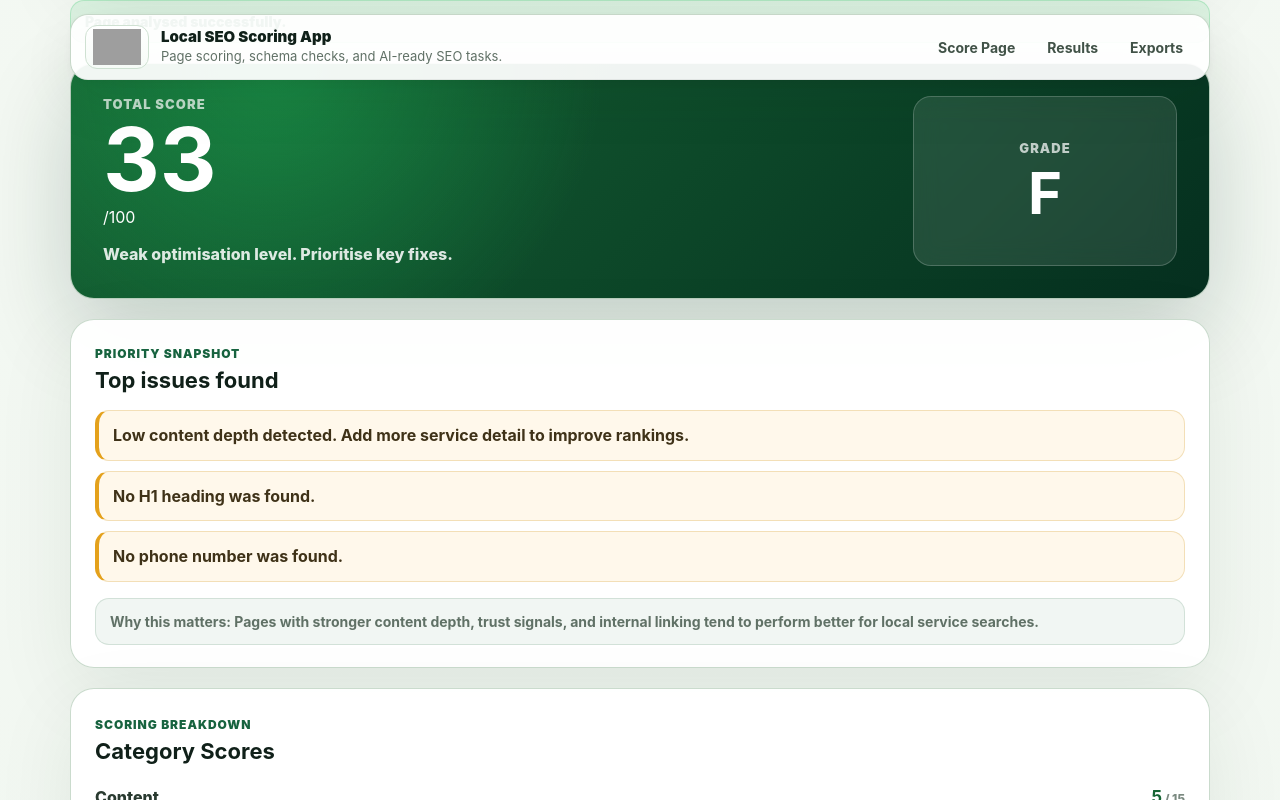
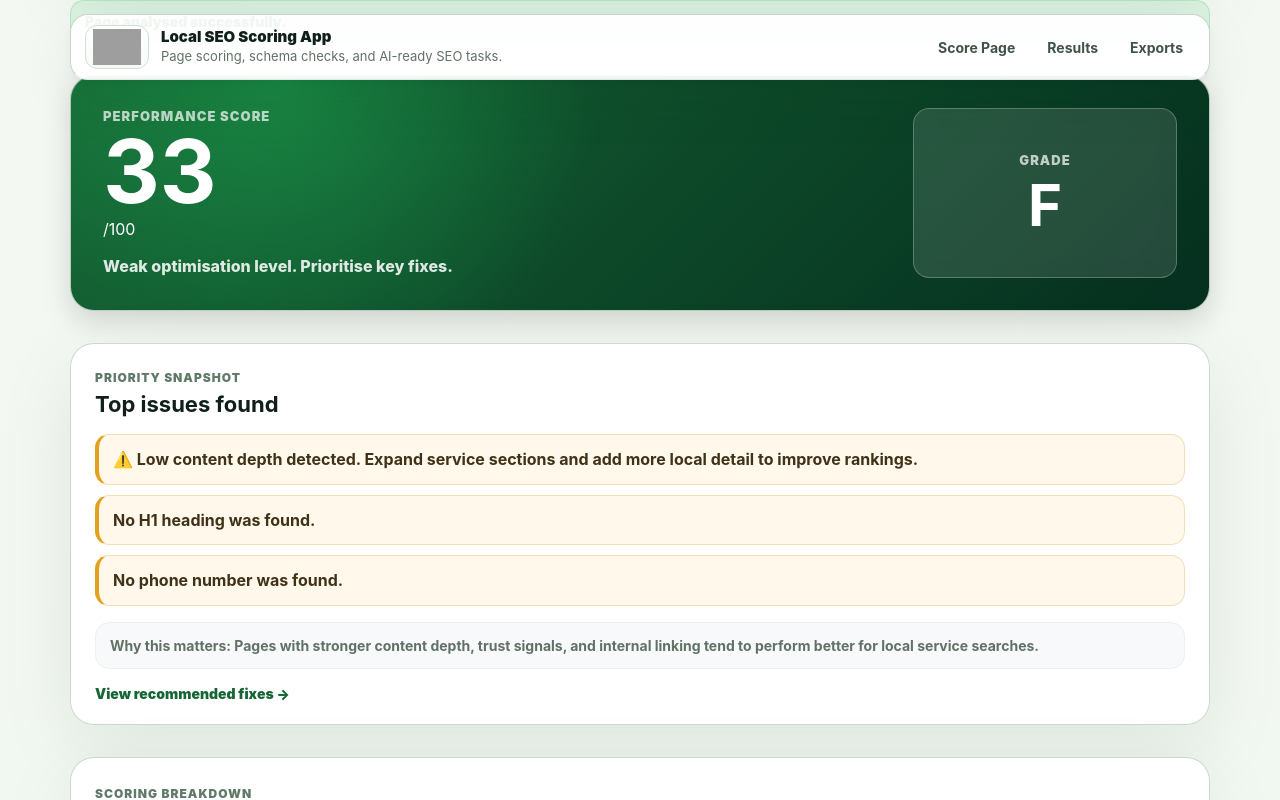
Before and after one commit to Diddlesom/local-seo-scoring-app, a Next.js app: page / in a window 1280 px wide. Both pictures are taken after typing "Sample", "Sample", "Sample", "https://example.com", "Sample", "Sample" into the empty fields and a click on the button "🚀 Score Page". Shown: the part 1645-2445 px from the top of the page. Built offline with nearby package versions, Linux system fonts and the light colour scheme; grey boxes are pictures that could not be loaded.

Commit message:
Add files via upload

```diff
--- a/app/globals.css
+++ b/app/globals.css
@@ -175,10 +175,10 @@ nav a:hover {
 }
 
 .eyebrow {
-  color: #17633f;
+  color: #5f7b68;
   font-size: 12px;
   font-weight: 900;
-  letter-spacing: 0.08em;
+  letter-spacing: 1px;
   text-transform: uppercase;
 }
 
@@ -457,19 +457,39 @@ button:disabled {
 }
 
 .why-this-matters {
-  background: rgba(22, 101, 52, 0.06);
-  border: 1px solid rgba(22, 101, 52, 0.14);
+  background: #f8f9fa;
+  border: 1px solid #edf0ee;
   border-radius: 14px;
-  color: #294434;
+  color: #6c757d;
   font-size: 14px;
   font-weight: 750;
   padding: 12px 14px;
 }
 
+.guided-link {
+  color: #166534;
+  font-size: 14px;
+  font-weight: 900;
+  width: fit-content;
+}
+
+.guided-link:hover {
+  color: #0f5130;
+  text-decoration: underline;
+}
+
 .results {
   display: grid;
-  gap: 20px;
+  gap: 0;
   margin-top: 24px;
+}
+
+.results > * {
+  margin-bottom: 32px;
+}
+
+.results > *:last-child {
+  margin-bottom: 0;
 }
 
 .score-summary {
@@ -478,7 +498,9 @@ button:disabled {
     radial-gradient(circle at 18% 0%, rgba(34, 197, 94, 0.4), transparent 34%),
     linear-gradient(135deg, rgba(22, 101, 52, 0.99), rgba(5, 46, 30, 0.99)),
     #166534;
-  box-shadow: 0 30px 90px rgba(7, 45, 30, 0.2);
+  box-shadow:
+    0 10px 30px rgba(0, 0, 0, 0.15),
+    inset 0 1px 0 rgba(255, 255, 255, 0.1);
   color: #ffffff;
   display: grid;
   gap: 18px;
@@ -513,10 +535,10 @@ button:disabled {
 
 .grade-card {
   align-content: center;
-  background: rgba(255, 255, 255, 0.1);
-  backdrop-filter: blur(12px);
-  border: 1px solid rgba(255, 255, 255, 0.2);
-  border-radius: 18px;
+  background: rgba(255, 255, 255, 0.12);
+  backdrop-filter: blur(8px);
+  border: 1px solid rgba(255, 255, 255, 0.25);
+  border-radius: 16px;
   justify-items: center;
   padding: 20px;
 }
@@ -585,6 +607,7 @@ button:disabled {
   border-radius: inherit;
   display: block;
   height: 100%;
+  transition: width 0.6s ease;
 }
 
 .export-panel {
--- a/app/page.tsx
+++ b/app/page.tsx
@@ -163,7 +163,13 @@ function getScoreStatus(totalScore: number): string {
 
 function formatIssueText(issue: string): string {
   if (issue.toLowerCase().includes("page content is thin")) {
-    return "Low content depth detected. Add more service detail to improve rankings.";
+    return "⚠️ Low content depth detected. Expand service sections and add more local detail to improve rankings.";
+  }
+
+  if (
+    issue === "Low content depth detected. Add more service detail to improve rankings."
+  ) {
+    return "⚠️ Low content depth detected. Expand service sections and add more local detail to improve rankings.";
   }
 
   return issue;
@@ -203,6 +209,9 @@ function TopIssues({ result }: { result: ScoreResult }) {
         Why this matters: Pages with stronger content depth, trust signals, and
         internal linking tend to perform better for local service searches.
       </p>
+      <a className="guided-link" href="#recommended-actions">
+        View recommended fixes →
+      </a>
     </section>
   );
 }
@@ -661,7 +670,7 @@ export default function Home() {
 
           <div className="score-summary card">
             <div className="score-main">
-              <span className="summary-label">Total score</span>
+              <span className="summary-label">Performance Score</span>
               <strong>{result.totalScore}</strong>
               <span>/100</span>
               <p>{getScoreStatus(result.totalScore)}</p>
@@ -718,7 +727,7 @@ export default function Home() {
             </div>
           </section>
 
-          <section className="panel card">
+          <section className="panel card" id="recommended-actions">
             <div className="card-heading">
               <div>
                 <span className="eyebrow">Next actions</span>
```
